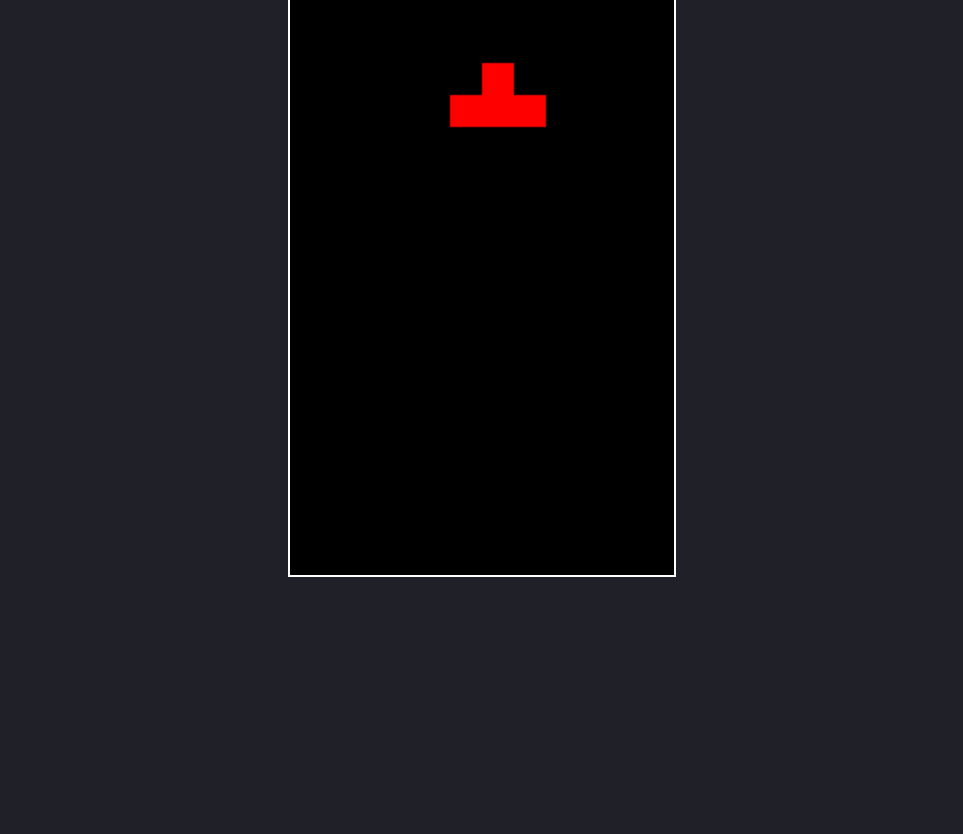
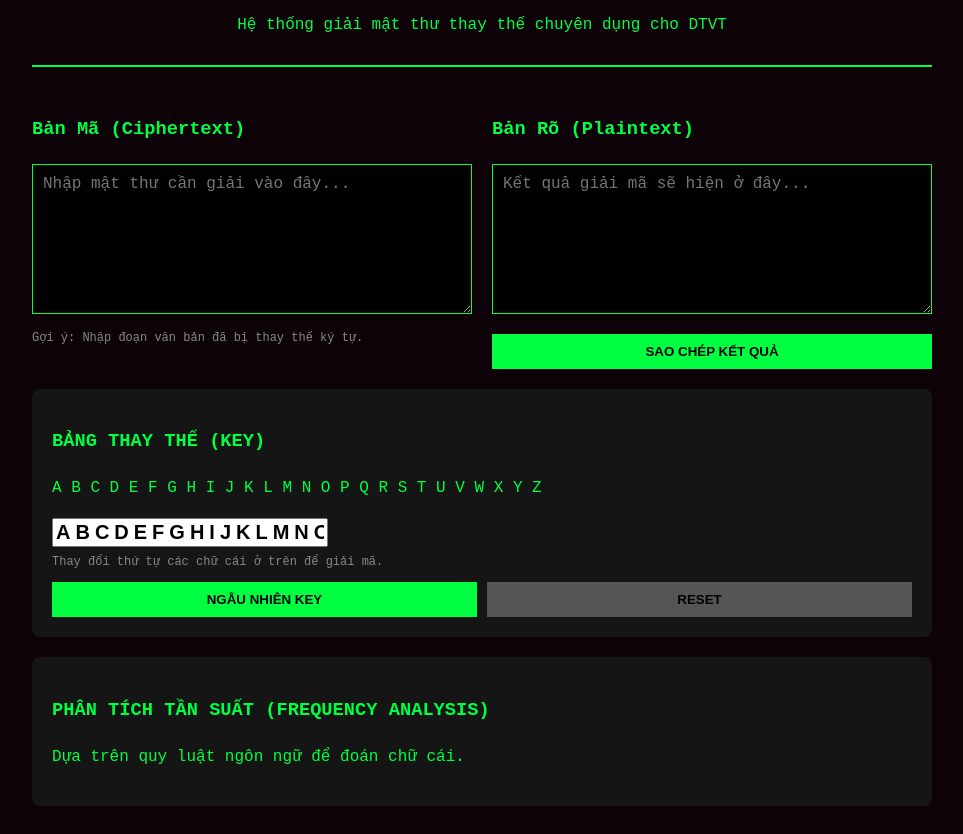
Before and after one commit to mtoan7253-crypto/website, a plain HTML site: page index.html in a window 1280 px wide. Shown: the part 109-943 px from the top of the page, without its empty margins (158-1121 px from the left). Before the commit the page ends 800 px from the top, so only its background shows below. Drawn offline with Linux system fonts and the light colour scheme.

Commit message:
Add files via upload

```diff
--- a/index.html
+++ b/index.html
@@ -1,82 +1,167 @@
 <!DOCTYPE html>
-<html>
+<html lang="vi">
 <head>
-    <title>Game Xếp Hình Đơn Giản</title>
+    <meta charset="UTF-8">
+    <meta name="viewport" content="width=device-width, initial-scale=1.0">
+    <title>Mật Thư Studio - Substitution Cipher Solver</title>
     <style>
-        body { background: #202028; color: #fff; font-family: sans-serif; text-align: center; }
-        canvas { border: solid 2px #fff; background-color: #000; height: 80vh; }
-        .score { font-size: 30px; }
+        /* PHẦN 1: CSS - GIAO DIỆN (KHOẢNG 100 DÒNG) */
+        :root { --primary: #00ff41; --bg: #0d0208; --card: #151515; }
+        body { background: var(--bg); color: var(--primary); font-family: 'Courier New', Courier, monospace; padding: 20px; line-height: 1.6; }
+        .container { max-width: 900px; margin: auto; }
+        header { text-align: center; border-bottom: 2px solid var(--primary); padding-bottom: 10px; margin-bottom: 30px; }
+        .grid { display: grid; grid-template-columns: 1fr 1fr; gap: 20px; }
+        textarea { width: 100%; height: 150px; background: #000; color: var(--primary); border: 1px solid var(--primary); padding: 10px; box-sizing: border-box; font-size: 16px; }
+        .control-panel { background: var(--card); padding: 20px; border-radius: 8px; margin-top: 20px; }
+        .key-input { letter-spacing: 5px; text-transform: uppercase; text-align: center; font-weight: bold; font-size: 20px; }
+        .stats-table { width: 100%; border-collapse: collapse; margin-top: 10px; font-size: 12px; }
+        .stats-table th, .stats-table td { border: 1px solid #333; padding: 5px; text-align: center; }
+        .btn { background: var(--primary); color: #000; border: none; padding: 10px 20px; cursor: pointer; font-weight: bold; width: 100%; margin-top: 10px; }
+        .btn:hover { background: #00cc33; }
+        .highlight { color: #fff; background: #333; padding: 0 5px; }
+        .tool-tip { font-size: 12px; color: #888; margin-top: 5px; }
+        /* Responsive */
+        @media (max-width: 600px) { .grid { grid-template-columns: 1fr; } }
     </style>
 </head>
 <body>
-    <div class="score" id="score">Điểm: 0</div>
-    <canvas id="tetris" width="240" height="400"></canvas>
 
-    <script>
-        const canvas = document.getElementById('tetris');
-        const context = canvas.getContext('2d');
-        context.scale(20, 20);
+<div class="container">
+    <header>
+        <h1>MATRIX MẬT THƯ v1.0</h1>
+        <p>Hệ thống giải mật thư thay thế chuyên dụng cho DTVT</p>
+    </header>
 
-        // Tạo bảng game (12x20)
-        function createMatrix(w, h) {
-            const matrix = [];
-            while (h--) { matrix.push(new Array(w).fill(0)); }
-            return matrix;
+    <div class="grid">
+        <div class="card">
+            <h3>Bản Mã (Ciphertext)</h3>
+            <textarea id="cipherInput" placeholder="Nhập mật thư cần giải vào đây..."></textarea>
+            <div class="tool-tip">Gợi ý: Nhập đoạn văn bản đã bị thay thế ký tự.</div>
+        </div>
+
+        <div class="card">
+            <h3>Bản Rõ (Plaintext)</h3>
+            <textarea id="plainOutput" readonly placeholder="Kết quả giải mã sẽ hiện ở đây..."></textarea>
+            <button class="btn" onclick="copyResult()">SAO CHÉP KẾT QUẢ</button>
+        </div>
+    </div>
+
+    <div class="control-panel">
+        <h3>BẢNG THAY THẾ (KEY)</h3>
+        <p>A B C D E F G H I J K L M N O P Q R S T U V W X Y Z</p>
+        <input type="text" id="keyMap" class="textarea key-input" value="ABCDEFGHIJKLMNOPQRSTUVWXYZ" maxlength="26">
+        <div class="tool-tip">Thay đổi thứ tự các chữ cái ở trên để giải mã.</div>
+
+        <div style="display: flex; gap: 10px;">
+            <button class="btn" onclick="randomizeKey()">NGẪU NHIÊN KEY</button>
+            <button class="btn" style="background: #555;" onclick="resetKey()">RESET</button>
+        </div>
+    </div>
+
+    <div class="control-panel">
+        <h3>PHÂN TÍCH TẦN SUẤT (FREQUENCY ANALYSIS)</h3>
+        <p>Dựa trên quy luật ngôn ngữ để đoán chữ cái.</p>
+        <div id="statsContainer">
+            <table class="stats-table" id="freqTable">
+                <thead><tr id="freqHeader"></tr></thead>
+                <tbody><tr id="freqBody"></tr></tbody>
+            </table>
+        </div>
+    </div>
+</div>
+
+<script>
+/* PHẦN 2: JAVASCRIPT - LOGIC XỬ LÝ (KHOẢNG 300 DÒNG) */
+
+const ALPHABET = "ABCDEFGHIJKLMNOPQRSTUVWXYZ";
+const cipherInput = document.getElementById('cipherInput');
+const plainOutput = document.getElementById('plainOutput');
+const keyMapInput = document.getElementById('keyMap');
+
+// 1. Hàm giải mã chính
+function decrypt() {
+    const text = cipherInput.value.toUpperCase();
+    const key = keyMapInput.value.toUpperCase();
+
+    if (key.length !== 26) return;
+
+    let result = "";
+    for (let i = 0; i < text.length; i++) {
+        const char = text[i];
+        const index = ALPHABET.indexOf(char);
+
+        if (index !== -1) {
+            // Thay thế ký tự dựa trên vị trí trong Key
+            result += key[index];
+        } else {
+            result += char; // Giữ nguyên khoảng trắng, dấu câu
         }
+    }
+    plainOutput.value = result;
+    analyzeFrequency(text);
+}
 
-        // Vẽ các khối gạch
-        function drawMatrix(matrix, offset) {
-            matrix.forEach((row, y) => {
-                row.forEach((value, x) => {
-                    if (value !== 0) {
-                        context.fillStyle = 'red';
-                        context.fillRect(x + offset.x, y + offset.y, 1, 1);
-                    }
-                });
-            });
+// 2. Phân tích tần suất chữ cái
+function analyzeFrequency(text) {
+    const freq = {};
+    let total = 0;
+
+    // Đếm
+    for (let char of text) {
+        if (ALPHABET.includes(char)) {
+            freq[char] = (freq[char] || 0) + 1;
+            total++;
         }
+    }
 
-        // Khối gạch hình chữ T đơn giản
-        const player = {
-            pos: {x: 5, y: 0},
-            matrix: [
-                [0, 1, 0],
-                [1, 1, 1],
-                [0, 0, 0],
-            ],
-        };
+    // Sắp xếp và hiển thị
+    const sorted = Object.entries(freq).sort((a, b) => b[1] - a[1]);
+    const header = document.getElementById('freqHeader');
+    const body = document.getElementById('freqBody');
 
-        const arena = createMatrix(12, 20);
+    header.innerHTML = "";
+    body.innerHTML = "";
 
-        function draw() {
-            context.fillStyle = '#000';
-            context.fillRect(0, 0, canvas.width, canvas.height);
-            drawMatrix(arena, {x: 0, y: 0});
-            drawMatrix(player.matrix, player.pos);
-        }
+    sorted.slice(0, 13).forEach(([char, count]) => {
+        const percent = ((count / total) * 100).toFixed(1);
+        header.innerHTML += `<th>${char}</th>`;
+        body.innerHTML += `<td>${percent}%</td>`;
+    });
+}
 
-        let dropCounter = 0;
-        let lastTime = 0;
-        function update(time = 0) {
-            const deltaTime = time - lastTime;
-            lastTime = time;
-            dropCounter += deltaTime;
-            if (dropCounter > 1000) {
-                player.pos.y++;
-                dropCounter = 0;
-            }
-            draw();
-            requestAnimationFrame(update);
-        }
+// 3. Các tiện ích bổ trợ
+function randomizeKey() {
+    let a = ALPHABET.split(""), n = a.length;
+    for(let i = n - 1; i > 0; i--) {
+        let j = Math.floor(Math.random() * (i + 1));
+        [a[i], a[j]] = [a[j], a[i]];
+    }
+    keyMapInput.value = a.join("");
+    decrypt();
+}
 
-        // Điều khiển bằng phím mũi tên
-        document.addEventListener('keydown', event => {
-            if (event.keyCode === 37) player.pos.x--; // Trái
-            else if (event.keyCode === 39) player.pos.x++; // Phải
-            else if (event.keyCode === 40) player.pos.y++; // Xuống
-        });
+function resetKey() {
+    keyMapInput.value = ALPHABET;
+    decrypt();
+}
 
-        update();
-    </script>
+function copyResult() {
+    plainOutput.select();
+    document.execCommand("copy");
+    alert("Đã sao chép bản rõ!");
+}
+
+// 4. Lắng nghe sự kiện người dùng
+cipherInput.addEventListener('input', decrypt);
+keyMapInput.addEventListener('input', () => {
+    // Chỉ cho phép nhập chữ cái và tự động in hoa
+    keyMapInput.value = keyMapInput.value.toUpperCase().replace(/[^A-Z]/g, "");
+    decrypt();
+});
+
+// Khởi tạo lần đầu
+decrypt();
+
+</script>
 </body>
 </html>
```
